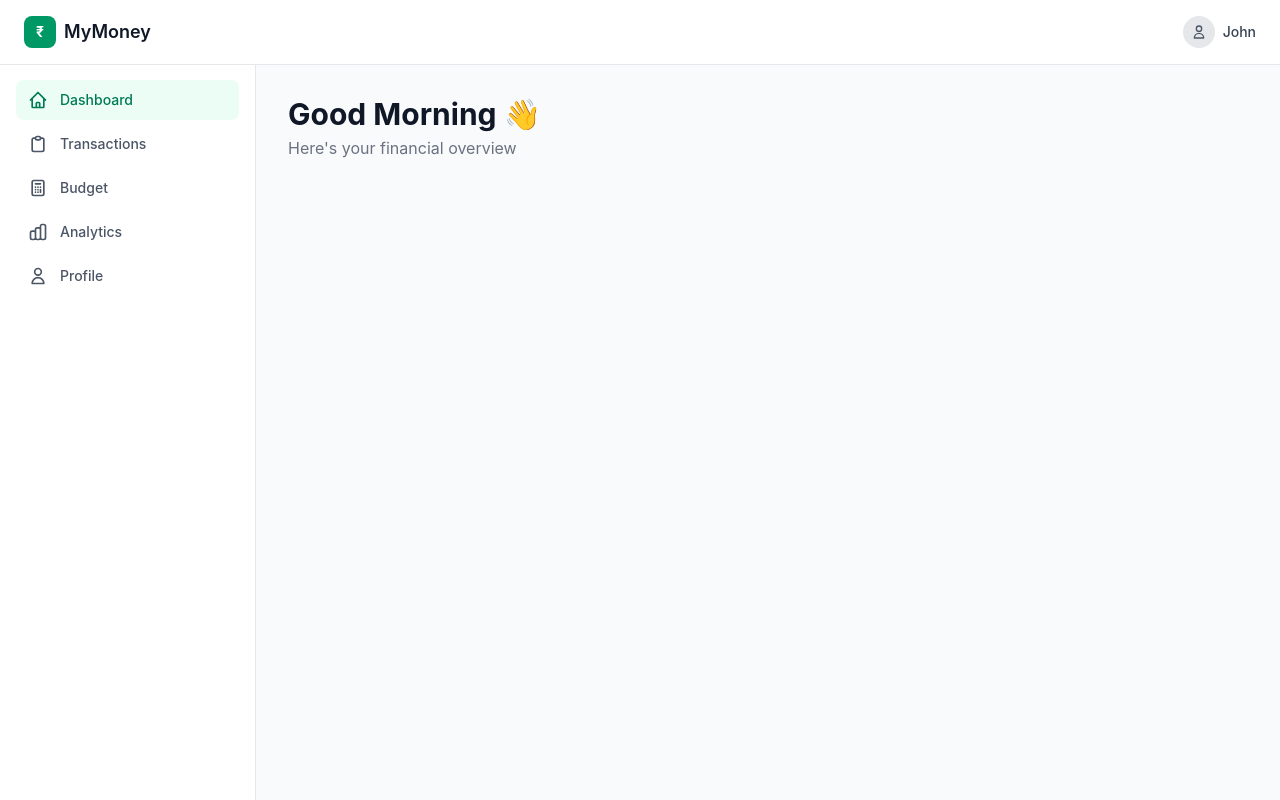
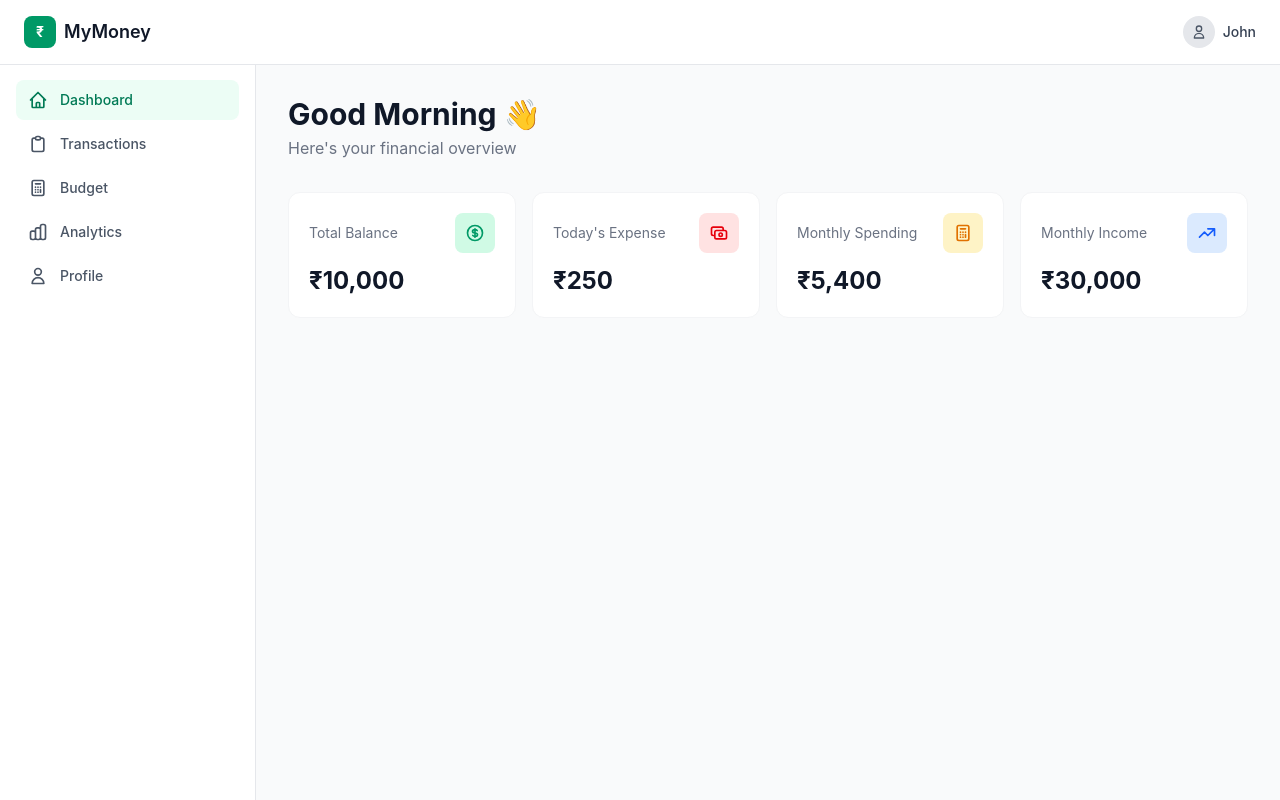
Before and after one commit to pritamroman07-droid/MyMoney, a React (Vite) app: page / in a window 1280 px wide. Built offline with nearby package versions, Linux system fonts and the light colour scheme.

Commit message:
Creating dashboard cards

```diff
--- /dev/null
+++ b/src/components/SummaryCard.jsx
@@ -0,0 +1,13 @@
+export default function SummaryCard({ title, amount, icon, color }) {
+  return (
+    <div className="bg-white rounded-xl p-5 border border-gray-100 hover:shadow-md transition-shadow">
+      <div className="flex items-center justify-between mb-3">
+        <span className="text-sm text-gray-500">{title}</span>
+        <div className={`w-10 h-10 rounded-lg flex items-center justify-center ${color}`}>
+          {icon}
+        </div>
+      </div>
+      <p className="text-2xl font-bold text-gray-900">{amount}</p>
+    </div>
+  )
+}
--- a/src/pages/Dashboard.jsx
+++ b/src/pages/Dashboard.jsx
@@ -1,3 +1,48 @@
+import SummaryCard from '../components/SummaryCard'
+
+const cards = [
+  {
+    title: 'Total Balance',
+    amount: '₹10,000',
+    color: 'bg-emerald-100',
+    icon: (
+      <svg className="w-5 h-5 text-emerald-600" fill="none" stroke="currentColor" viewBox="0 0 24 24">
+        <path strokeLinecap="round" strokeLinejoin="round" strokeWidth={2} d="M12 8c-1.657 0-3 .895-3 2s1.343 2 3 2 3 .895 3 2-1.343 2-3 2m0-8c1.11 0 2.08.402 2.599 1M12 8V7m0 1v8m0 0v1m0-1c-1.11 0-2.08-.402-2.599-1M21 12a9 9 0 11-18 0 9 9 0 0118 0z" />
+      </svg>
+    ),
+  },
+  {
+    title: "Today's Expense",
+    amount: '₹250',
+    color: 'bg-red-100',
+    icon: (
+      <svg className="w-5 h-5 text-red-600" fill="none" stroke="currentColor" viewBox="0 0 24 24">
+        <path strokeLinecap="round" strokeLinejoin="round" strokeWidth={2} d="M17 9V7a2 2 0 00-2-2H5a2 2 0 00-2 2v6a2 2 0 002 2h2m2 4h10a2 2 0 002-2v-6a2 2 0 00-2-2H9a2 2 0 00-2 2v6a2 2 0 002 2zm7-5a2 2 0 11-4 0 2 2 0 014 0z" />
+      </svg>
+    ),
+  },
+  {
+    title: 'Monthly Spending',
+    amount: '₹5,400',
+    color: 'bg-amber-100',
+    icon: (
+      <svg className="w-5 h-5 text-amber-600" fill="none" stroke="currentColor" viewBox="0 0 24 24">
+        <path strokeLinecap="round" strokeLinejoin="round" strokeWidth={2} d="M9 7h6m0 10v-3m-3 3h.01M9 17h.01M9 14h.01M12 14h.01M15 11h.01M12 11h.01M9 11h.01M7 21h10a2 2 0 002-2V5a2 2 0 00-2-2H7a2 2 0 00-2 2v14a2 2 0 002 2z" />
+      </svg>
+    ),
+  },
+  {
+    title: 'Monthly Income',
+    amount: '₹30,000',
+    color: 'bg-blue-100',
+    icon: (
+      <svg className="w-5 h-5 text-blue-600" fill="none" stroke="currentColor" viewBox="0 0 24 24">
+        <path strokeLinecap="round" strokeLinejoin="round" strokeWidth={2} d="M13 7h8m0 0v8m0-8l-8 8-4-4-6 6" />
+      </svg>
+    ),
+  },
+]
+
 export default function Dashboard() {
   return (
     <div className="p-4 md:p-6 lg:p-8">
@@ -7,6 +52,12 @@ export default function Dashboard() {
         </h1>
         <p className="text-gray-500 mt-1">Here's your financial overview</p>
       </div>
+
+      <div className="grid grid-cols-1 sm:grid-cols-2 lg:grid-cols-4 gap-4">
+        {cards.map((card) => (
+          <SummaryCard key={card.title} {...card} />
+        ))}
+      </div>
     </div>
   )
 }
```
